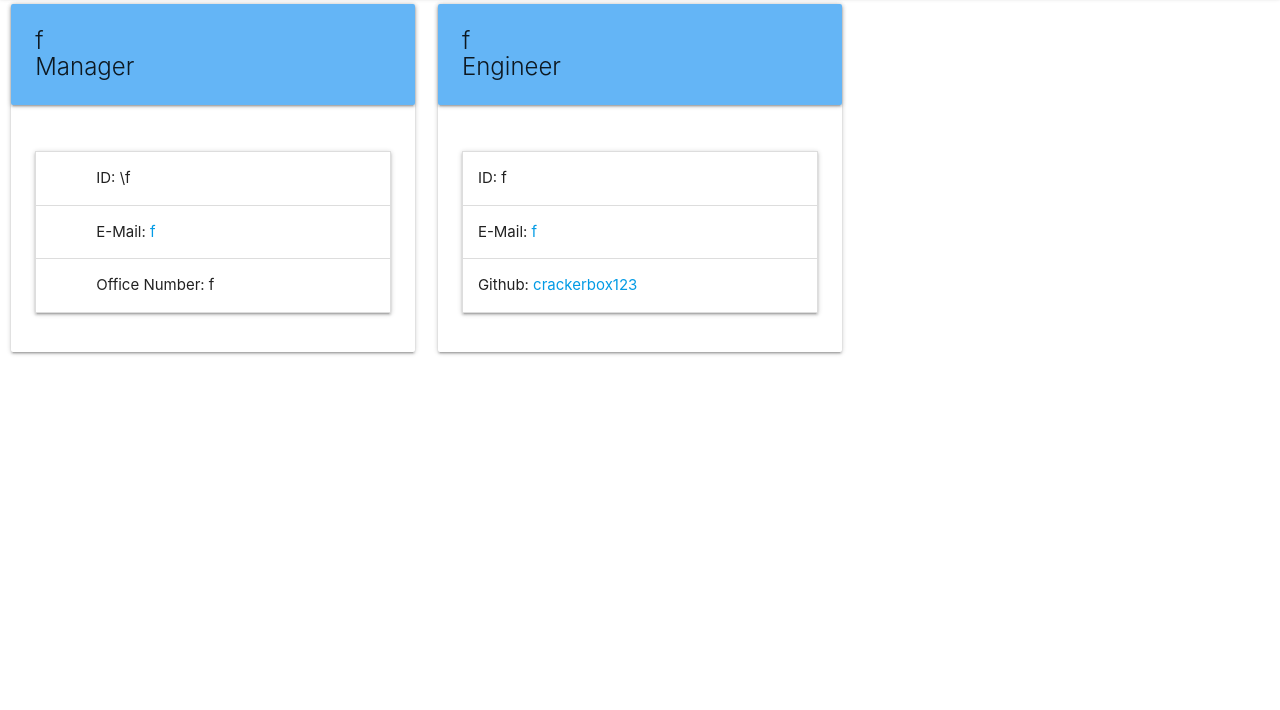
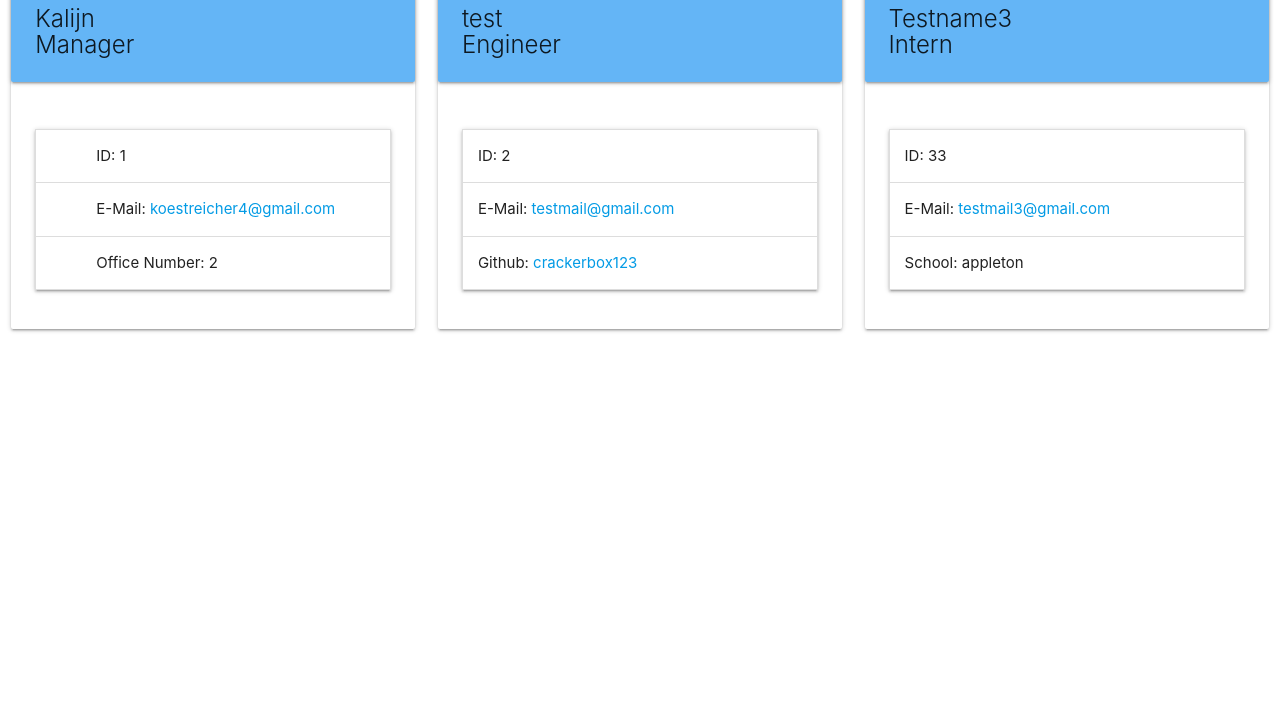
Before and after one commit to Crackerbox123/TeamProfileGenny, a website: page index.html in a window 1280 px wide. Shown: the part 90-800 px from the top of the page. Drawn offline with nearby package versions, Linux system fonts and the light colour scheme.

Commit message:
production commit

```diff
--- a/index.html
+++ b/index.html
@@ -8,7 +8,7 @@
         <link rel="stylesheet" href="https://cdnjs.cloudflare.com/ajax/libs/materialize/1.0.0/css/materialize.min.css">
         <title>Office Employees</title>
     </head>
-    <body>b
+    <body>
         <nav>
             <div class="nav-wrapper">
             <a href="#" class="brand-logo center">My Team</a>
@@ -19,20 +19,20 @@
 
         <div class="col s4">
             <div class="card">
-                <h2 class="card-title card-panel blue lighten-2 first-name">f
+                <h2 class="card-title card-panel blue lighten-2 first-name">Kalijn
                     <br>
                     <span class = "job-title">Manager</span>
                 </h2>
             <div class="card-content">
                 <ul class="collapsible">
                     <li>
-                    <div class="collapsible-header"><i class="material-icons"></i>ID:&nbsp; <span class="id">\f</span></div>
+                    <div class="collapsible-header"><i class="material-icons"></i>ID:&nbsp; <span class="id">1</span></div>
                     </li>
                     <li>
-                    <div class="collapsible-header"><i class="material-icons"></i>E-Mail:&nbsp; <span class="Email"><a href = "mailto:f">f</a></span></div>
+                    <div class="collapsible-header"><i class="material-icons"></i>E-Mail:&nbsp; <span class="Email"><a href = "mailto:koestreicher4@gmail.com">koestreicher4@gmail.com</a></span></div>
                     </li>
                     <li>
-                    <div class="collapsible-header"><i class="material-icons"></i>Office Number:&nbsp; <span class="office-number">f</span></div>
+                    <div class="collapsible-header"><i class="material-icons"></i>Office Number:&nbsp; <span class="office-number">2</span></div>
                     </li>
                 </ul>
             </div>
@@ -41,20 +41,42 @@
 
         <div class="col s4">
             <div class="card">
-                <h2 class="card-title card-panel blue lighten-2 first-name">f
+                <h2 class="card-title card-panel blue lighten-2 first-name">test
                     <br>
                     <span class = "job-title">Engineer</span>
                 </h2>
             <div class="card-content">
                 <ul class="collapsible">
                     <li>
-                    <div class="collapsible-header">ID:&nbsp; <span class="id">f</span></div>
+                    <div class="collapsible-header">ID:&nbsp; <span class="id">2</span></div>
                     </li>
                     <li>
-                    <div class="collapsible-header">E-Mail:&nbsp; <span class="email"><a href = "mailto:f">f</a></span></div>
+                    <div class="collapsible-header">E-Mail:&nbsp; <span class="email"><a href = "mailto:testmail@gmail.com">testmail@gmail.com</a></span></div>
                     </li>
                     <li>
                     <div class="collapsible-header">Github:&nbsp; <span class="github"><a href = "https://github.com/crackerbox123">crackerbox123</a></span></div>
+                    </li>
+                </ul>
+            </div>
+            </div>
+        </div>
+
+        <div class="col s4">
+            <div class="card">
+                <h2 class="card-title card-panel blue lighten-2 first-name">Testname3
+                    <br>
+                    <span class = "job-title">Intern</span>
+                </h2>
+            <div class="card-content">
+                <ul class="collapsible">
+                    <li>
+                    <div class="collapsible-header">ID:&nbsp; <span class="id">33</span></div>
+                    </li>
+                    <li>
+                    <div class="collapsible-header">E-Mail:&nbsp; <span class="Email"><a href = "mailto:testmail3@gmail.com">testmail3@gmail.com</a></span></div>
+                    </li>
+                    <li>
+                    <div class="collapsible-header">School:&nbsp; <span class="school">appleton</span></div>
                     </li>
                 </ul>
             </div>
--- a/src/page-template.js
+++ b/src/page-template.js
@@ -93,7 +93,6 @@ const generateTeam = (employees) => {
         break;
     }
   }
-  console.log(employees);
   return cards;
 
 };
```
Also changed, not shown: __tests__/employee.test.js (+4 -5 lines), README.md.
